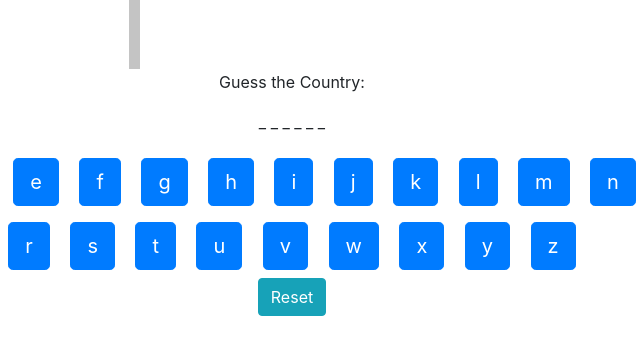
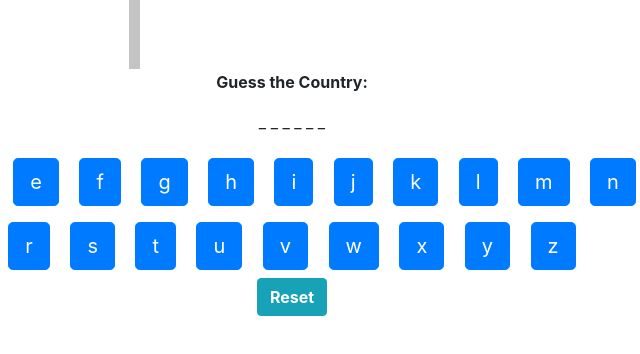
Before and after one commit to AditiPatidar106/Hangman, a plain HTML site: page index.html in a window 1280 px wide. Shown: the part 336-690 px from the top of the page, 348-988 px from the left. Drawn offline with nearby package versions, Linux system fonts and the light colour scheme.

Commit message:
Update index.html

```diff
--- a/index.html
+++ b/index.html
@@ -16,10 +16,10 @@
   <div class="float-right">Wrong Guesses: <span id='mistakes'>0</span> of <span id='maxWrong'></span></div>
   <div class="text-center">
     <img id='hangmanPic' src="./images/0.jpg" alt="">
-    <p>Guess the Country:</p>
+    <p><b>Guess the Country:</b></p>
     <p id="wordSpotlight">The word to be guessed goes here</p>
     <div id="keyboard"></div>
-    <button class="btn btn-info" onClick="reset()">Reset</button>
+    <button class="btn btn-info" onClick="reset()"><b>Reset</b></button>
   </div>
 </div>
 
```
